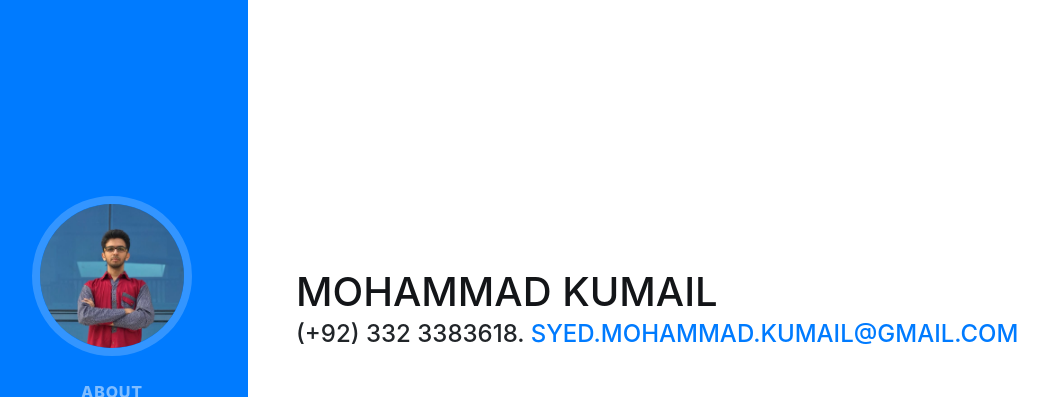
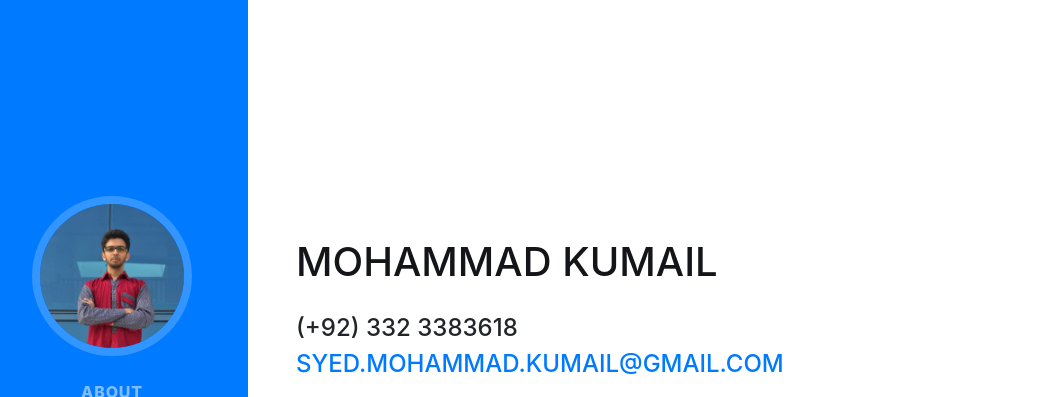
Before and after one commit to Kumail/kumail.github.io, a website with bundled scripts: page index.html in a window 1280 px wide. Shown: the top 397 px of the page, without its empty margins (24-1072 px from the left). Built offline with nearby package versions, Linux system fonts and the light colour scheme; a web font is replaced by a local one.

Commit message:
Update index.html

```diff
--- a/index.html
+++ b/index.html
@@ -67,7 +67,9 @@
         <h1 class="mb-0">Mohammad Kumail
 
         </h1>
-        <div class="subheading mb-5">(+92) 332 3383618.
+        <br />
+        <div class="subheading mb-5">(+92) 332 3383618
+          <br />
           <a href="syed.mohammad.kumail@gmail.com">syed.mohammad.kumail@gmail.com</a>
         </div>
         <p class="lead mb-5">I am a software engineer having over 2 years of experience as a Java Developer.</p>
```
